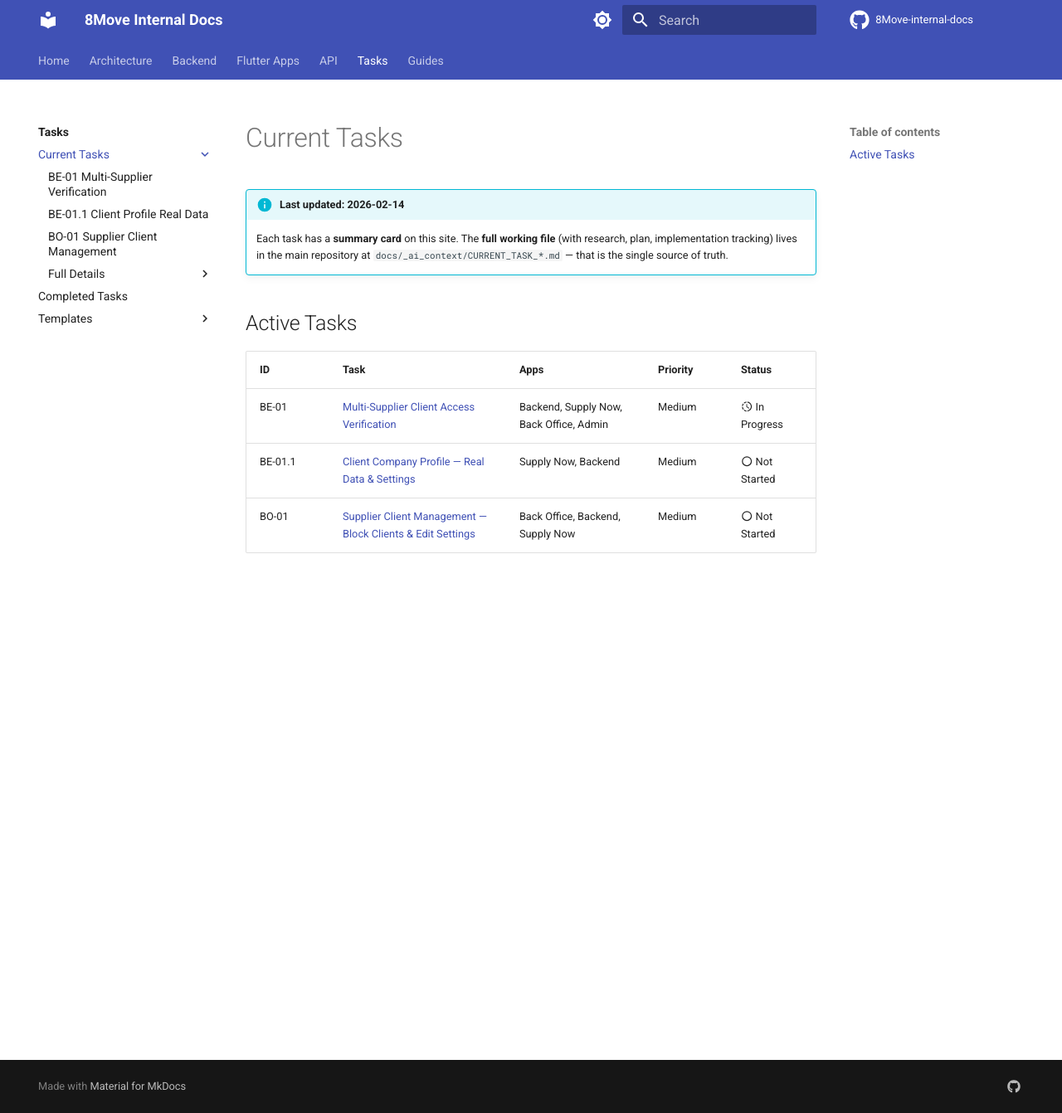
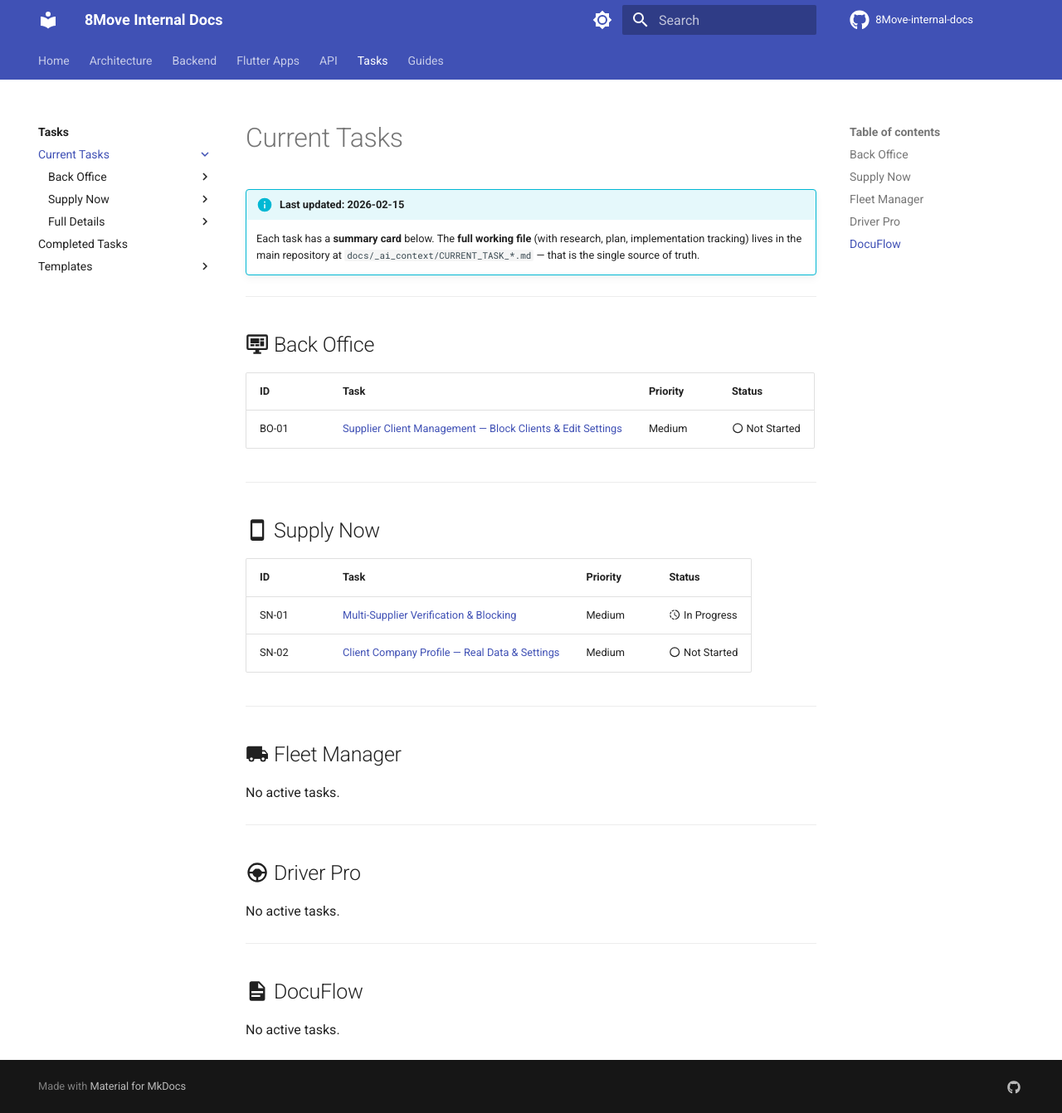
Before and after one commit to MaxShytov/8Move-internal-docs, an MkDocs documentation site: the page built from docs/tasks/current/index.md, in a window 1280 px wide and 1342 px high. Shown: the whole window at 83% size. Built offline with MkDocs 1.6.1 and Material for MkDocs 9.7.7, drawn with Linux system fonts in a browser that asks for light colours; comment, search, counter and statistics services are not loaded.

Commit message:
docs: reorganize tasks by app (Back Office, Supply Now, Fleet Manager, Driver Pro, DocuFlow)
- BE-01 → SN-01, BE-01.1 → SN-02 (Supply Now)
- BO-01 stays in Back Office
- Group tasks by app on index page

Co-Authored-By: Claude Opus 4.6 <noreply@anthropic.com>

```diff
--- a/docs/tasks/current/index.md
+++ b/docs/tasks/current/index.md
@@ -1,12 +1,39 @@
 # Current Tasks
 
-!!! info "Last updated: 2026-02-14"
-    Each task has a **summary card** on this site. The **full working file** (with research, plan, implementation tracking) lives in the main repository at `docs/_ai_context/CURRENT_TASK_*.md` — that is the single source of truth.
+!!! info "Last updated: 2026-02-15"
+    Each task has a **summary card** below. The **full working file** (with research, plan, implementation tracking) lives in the main repository at `docs/_ai_context/CURRENT_TASK_*.md` — that is the single source of truth.
 
-## Active Tasks
+---
 
-| ID | Task | Apps | Priority | Status |
-|----|------|------|----------|--------|
-| BE-01 | [Multi-Supplier Client Access Verification](BE-01.md) | Backend, Supply Now, Back Office, Admin | Medium | :material-progress-clock: In Progress |
-| BE-01.1 | [Client Company Profile — Real Data & Settings](BE-01.1.md) | Supply Now, Backend | Medium | :material-circle-outline: Not Started |
-| BO-01 | [Supplier Client Management — Block Clients & Edit Settings](BO-01.md) | Back Office, Backend, Supply Now | Medium | :material-circle-outline: Not Started |
+## :material-monitor-dashboard: Back Office
+
+| ID | Task | Priority | Status |
+|----|------|----------|--------|
+| BO-01 | [Supplier Client Management — Block Clients & Edit Settings](back-office/BO-01.md) | Medium | :material-circle-outline: Not Started |
+
+---
+
+## :material-cellphone: Supply Now
+
+| ID | Task | Priority | Status |
+|----|------|----------|--------|
+| SN-01 | [Multi-Supplier Verification & Blocking](supply-now/SN-01.md) | Medium | :material-progress-clock: In Progress |
+| SN-02 | [Client Company Profile — Real Data & Settings](supply-now/SN-02.md) | Medium | :material-circle-outline: Not Started |
+
+---
+
+## :material-truck: Fleet Manager
+
+No active tasks.
+
+---
+
+## :material-steering: Driver Pro
+
+No active tasks.
+
+---
+
+## :material-file-document: DocuFlow
+
+No active tasks.
--- a/mkdocs.yml
+++ b/mkdocs.yml
@@ -51,12 +51,14 @@ nav:
       - Overview: tasks/index.md
       - Current Tasks:
           - Overview: tasks/current/index.md
-          - BE-01 Multi-Supplier Verification: tasks/current/BE-01.md
-          - BE-01.1 Client Profile Real Data: tasks/current/BE-01.1.md
-          - BO-01 Supplier Client Management: tasks/current/BO-01.md
+          - Back Office:
+              - BO-01 Supplier Client Management: tasks/current/back-office/BO-01.md
+          - Supply Now:
+              - SN-01 Multi-Supplier Verification: tasks/current/supply-now/SN-01.md
+              - SN-02 Client Company Profile: tasks/current/supply-now/SN-02.md
           - Full Details:
-              - BE-01 Full: tasks/current/details/BE-01-full.md
-              - BE-01.1 Full: tasks/current/details/BE-01.1-full.md
+              - SN-01 Full: tasks/current/details/BE-01-full.md
+              - SN-02 Full: tasks/current/details/BE-01.1-full.md
       - Completed Tasks: tasks/completed.md
       - Templates:
           - AI Chatbot: tasks/templates/ai-chatbot.md
```
Also changed, not shown: docs/tasks/current/back-office/BO-01.md (added, +83 -0 lines), docs/tasks/current/supply-now/SN-01.md (added, +63 -0 lines), docs/tasks/current/supply-now/SN-02.md (added, +65 -0 lines).
